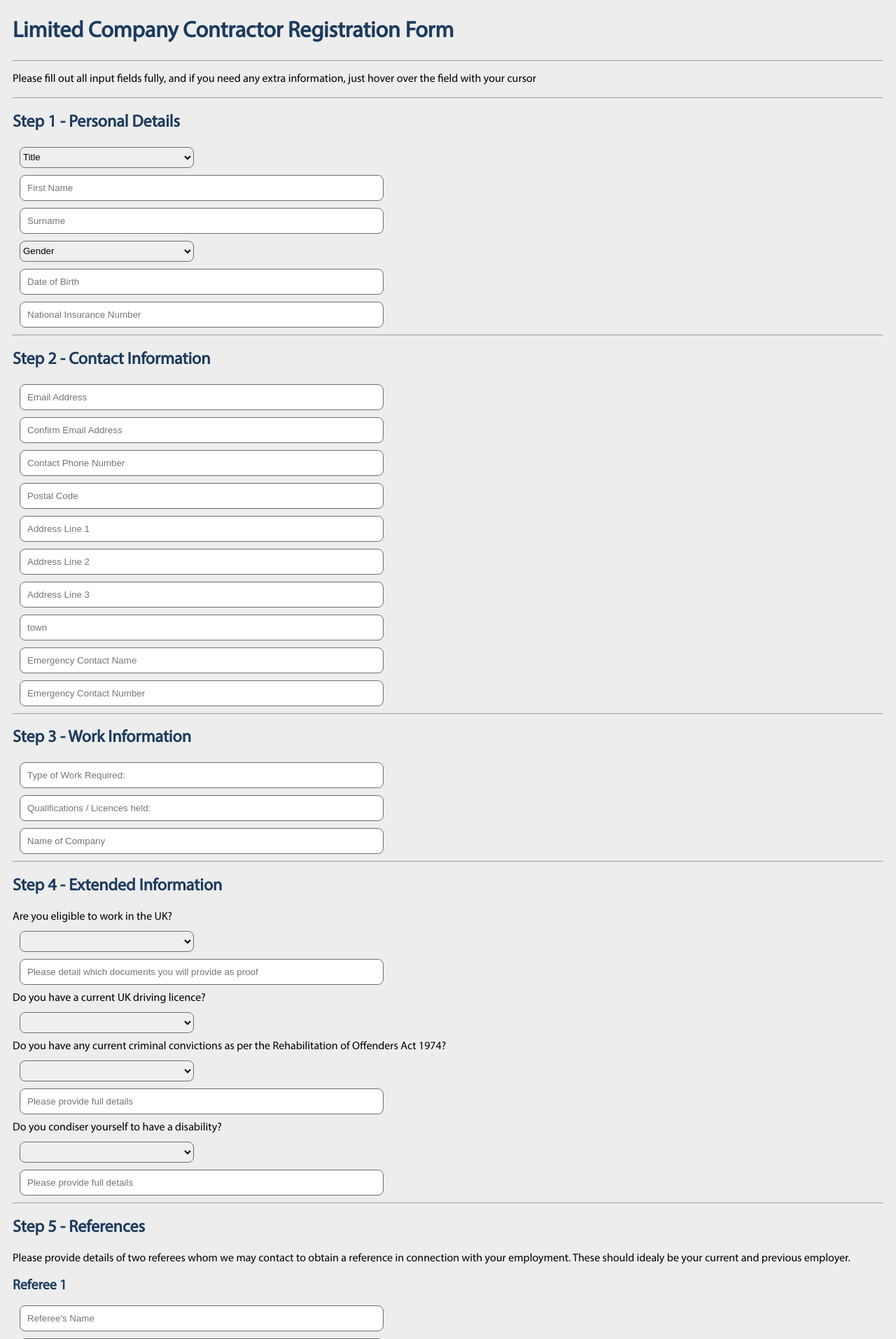
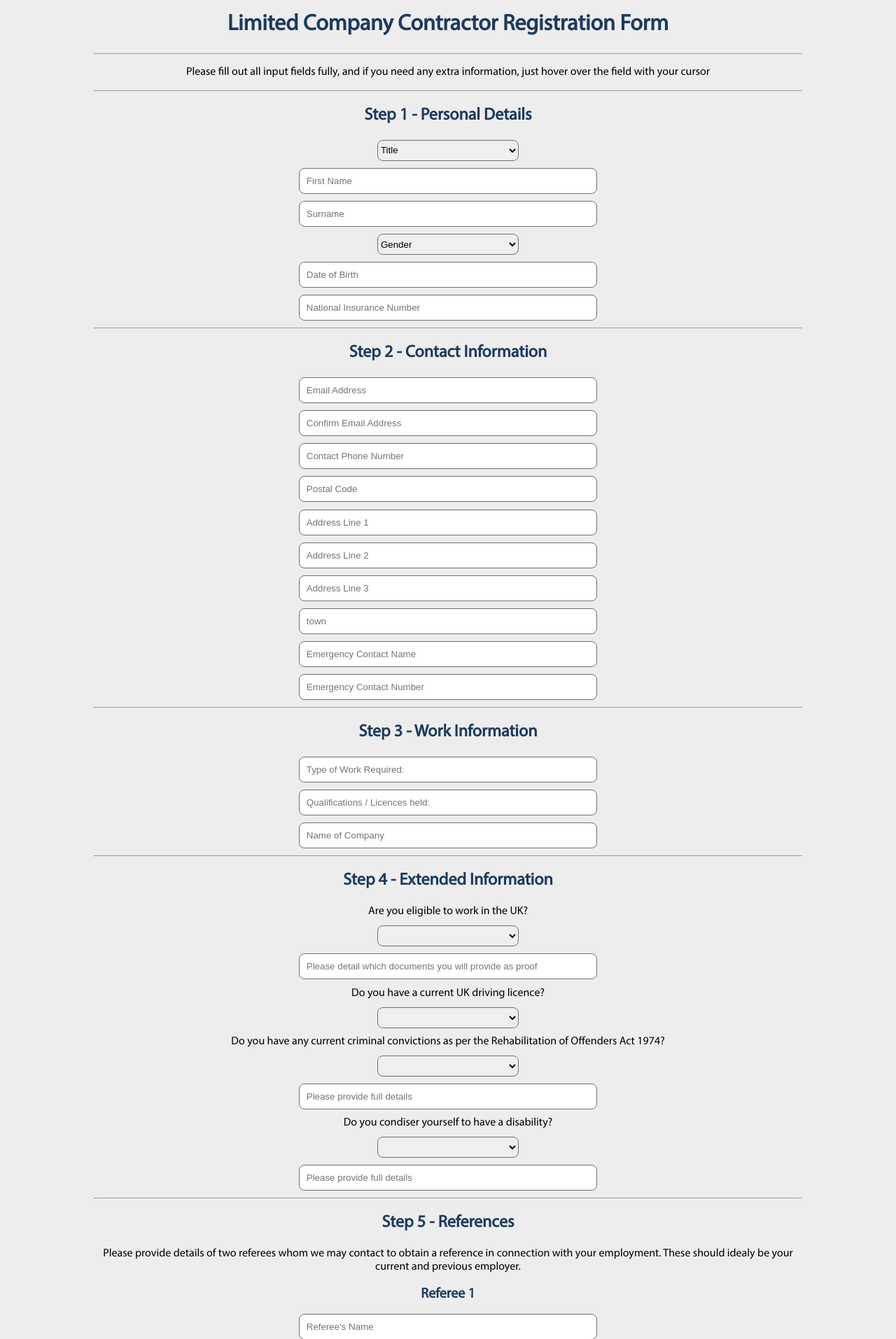
Before and after one commit to mohammedtaz54/AcornProject, a Flask app: page /Form in a window 1280 px wide. Shown: the part 319-2232 px from the top of the page at 70% size. Run offline with Flask 2, Linux system fonts and the light colour scheme.

Commit message:
Changed layout of form for later redesign and additions to be made

```diff
--- a/static/css/main.css
+++ b/static/css/main.css
@@ -1,8 +1,17 @@
 html {
-  margin:10px;
+  margin:0;
   padding:0px;
   background-color:rgb(237,237,237);
   font-family: firstFont;
+}
+
+
+main{
+  text-align: center;
+  width: 80%;
+  display: block;
+  margin-left: auto;
+  margin-right: auto;
 }
 
 @font-face {
@@ -50,19 +59,25 @@ h1 {
 #contractorForm input {
   display:block;
   width: 40%;
-  margin:10px;
+  margin-left: auto;
+  margin-right: auto;
   padding:10px;
   border-radius: 8px;
   border: 1px solid rgb(112,111,111);
+  margin-top: 1%;
+  margin-bottom: 1%;
 }
 
 #contractorForm select {
   display:block;
   width: 20%;
-  margin:10px;
+  margin-left: auto;
+  margin-right: auto;
+  margin-top: 1%;
   min-height:30px;
   border-radius: 8px;
   border: 1px solid rgb(112,111,111);
+  margin-bottom: 1%;
 }
 
 h2 {
--- a/templates/form.html
+++ b/templates/form.html
@@ -18,11 +18,13 @@
       <input id="password" type="password" name="password" placeholder="Password">
       <button id="adminLogin" type="submit" onClick="adminLogin()">Admin Login</button> -->
     </header>
+
     <main>
       <h1>Limited Company Contractor Registration Form </h1>
       <hr>
       <p>Please fill out all input fields fully, and if you need any extra information, just hover over the field with your cursor</p>
       <hr>
+
       <form id='contractorForm' onsubmit="return addForm()" method="post" autocomplete="on" enctype="multipart/form-data">
         <section class="personalDetails">
           <h1> Step 1 - Personal Details</h1>
@@ -33,8 +35,11 @@
             <option value="Mrs."> Mrs.</option>
             <option value="Ms."> Ms.</option>
           </select>
+          <div>
           <input type="text" name="firstName" placeholder="First Name" required>
-          <input type="text" name="surname" placeholder="Surname" required>
+          <div id="look" >
+          <input class="work" type="text" name="surname" placeholder="Surname" required>
+          </div>
           <select class="gender" name="gender" required>
             <option value="Gender" disabled selected hidden> Gender </option>
             <option value="Male"> Male </option>
@@ -45,6 +50,7 @@
           <input title="If you dont have a national insurance number leave blank" onclick="progression()" type="text" name="niNumber" placeholder="National Insurance Number" autocomplete="off">
         </section>
         <hr>
+        <div>
         <section class="progress" class="contactInfo">
           <h1> Step 2 - Contact Information</h1>
           <input title="Make sure it is a valid email" type="email" name="eAddress" placeholder="Email Address" required>
@@ -59,10 +65,10 @@
             <input title="Please enter your third address" type="text" name="addressLine3" placeholder="Address Line 3">
             <input type="text" name="town" placeholder="town" required>
           <!--</form>-->
-
           <input title="No spaces needed" type="text" name="emergContact" placeholder="Emergency Contact Name">
           <input onclick="progression1()" title="No spaces needed" type="text" name="emergContactNumber" placeholder="Emergency Contact Number">
         </section>
+      </div>
         <hr>
         <section class="progress" class="workInfo">
           <h1> Step 3 - Work Information</h1>
@@ -149,8 +155,11 @@
           </div>
          </section>
         <button type="submit" id="submitForm">Submit</button>
+        </div>
       </form>
+
     </main>
+
     <script src="../static/js/taking_steps.js"></script>
   </body>
 </html>
```
